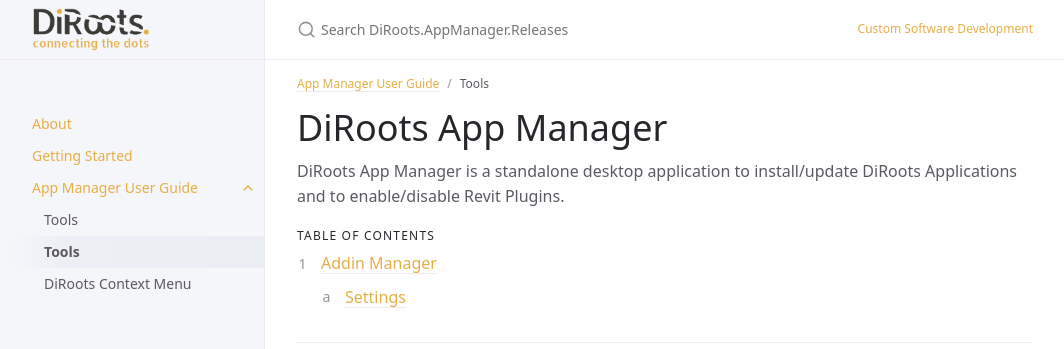
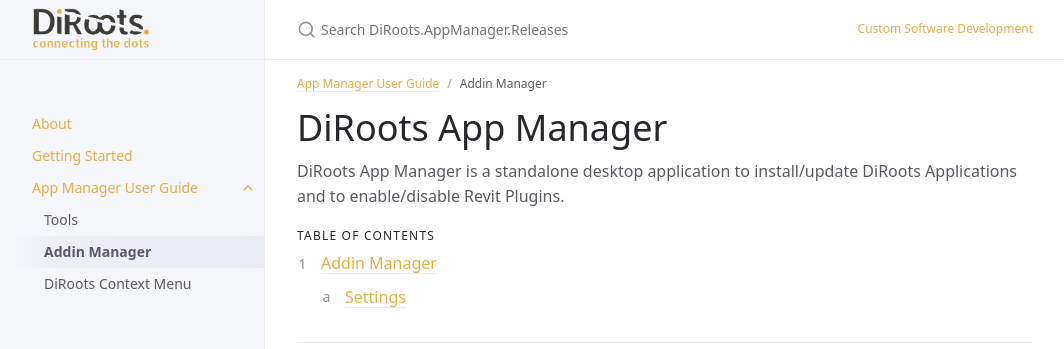
Before and after one commit to DiRoots-Limited/DiRoots.AppManager.Releases, a Jekyll site: the page built from docs/pages/DiKeeper Web/DiKeeperPlugin/AM-AddinManager.md, in a window 1280 px wide and 900 px high. Shown: the top 349 px of the window, without its empty margins (107-1171 px from the left). Built offline with Jekyll 4.4.1, drawn with Linux system fonts in a browser that asks for light colours.

Commit message:
Correct tab title

```diff
--- a/docs/pages/DiKeeper Web/DiKeeperPlugin/AM-AddinManager.md
+++ b/docs/pages/DiKeeper Web/DiKeeperPlugin/AM-AddinManager.md
@@ -1,6 +1,6 @@
 ---
 layout: default
-title: Tools
+title: Addin Manager
 parent: App Manager User Guide
 nav_order: 2
 ---
```
